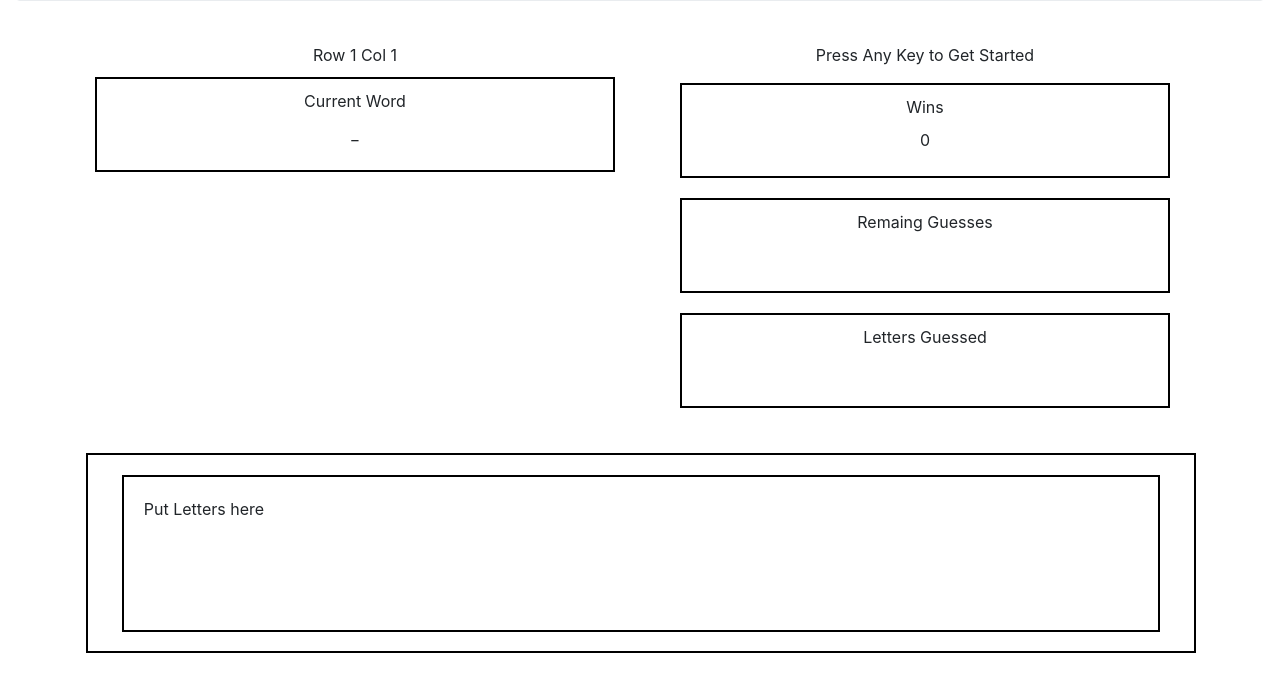
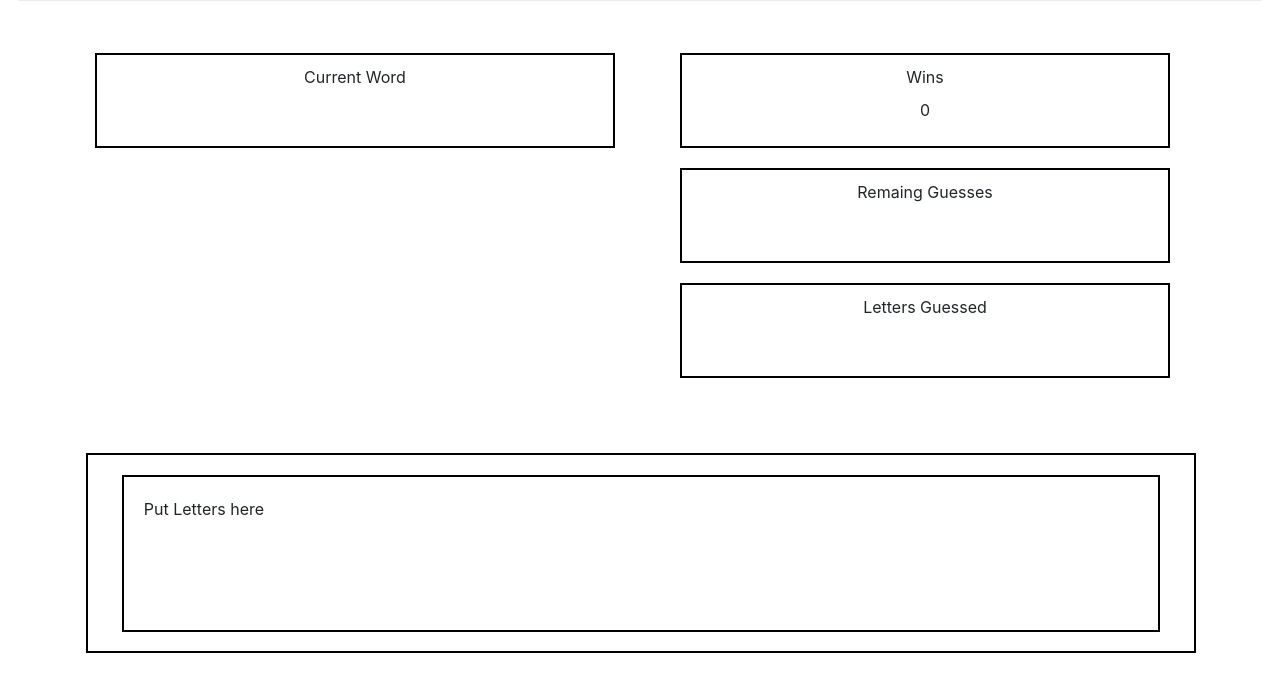
Before and after one commit to ehager77/Word-Guess-Game, a plain HTML site: page index.html in a window 1280 px wide. Shown: the part 191-864 px from the top of the page. Drawn offline with nearby package versions, Linux system fonts and the light colour scheme.

Commit message:
Wireframe Update

```diff
--- a/index.html
+++ b/index.html
@@ -22,14 +22,12 @@
           <div class="container">
             <div class="row row-centered">
               <div class="col body-col text-center">
-                Row 1 Col 1
                   <div id="current-word" class="row col2-row justify-content-center">
                     <div class="container">Current Word</div>
-                    <p id="current-word-letters">_</p>
+                    <p id="current-word-letters"></p>
                   </div>
               </div>
               <div class="col body-col text-center">
-                <p>Press Any Key to Get Started</p>
                 <div class="container">
                   <div class="row col2-row justify-content-center">
                     <div id="wins">Wins</div>
```
